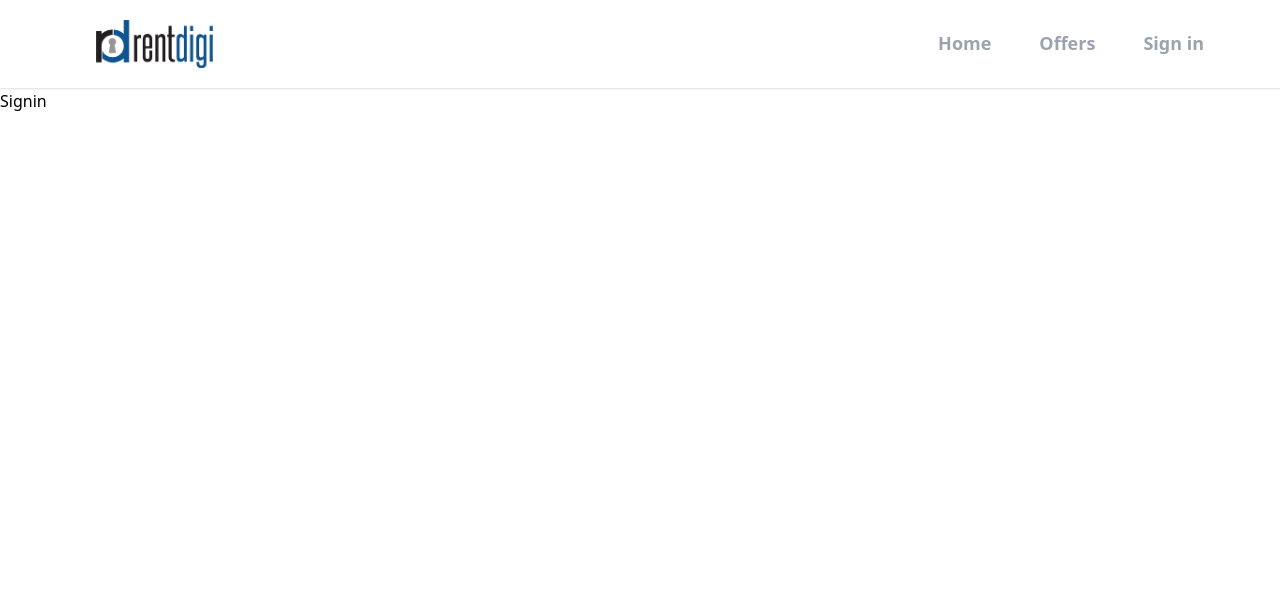
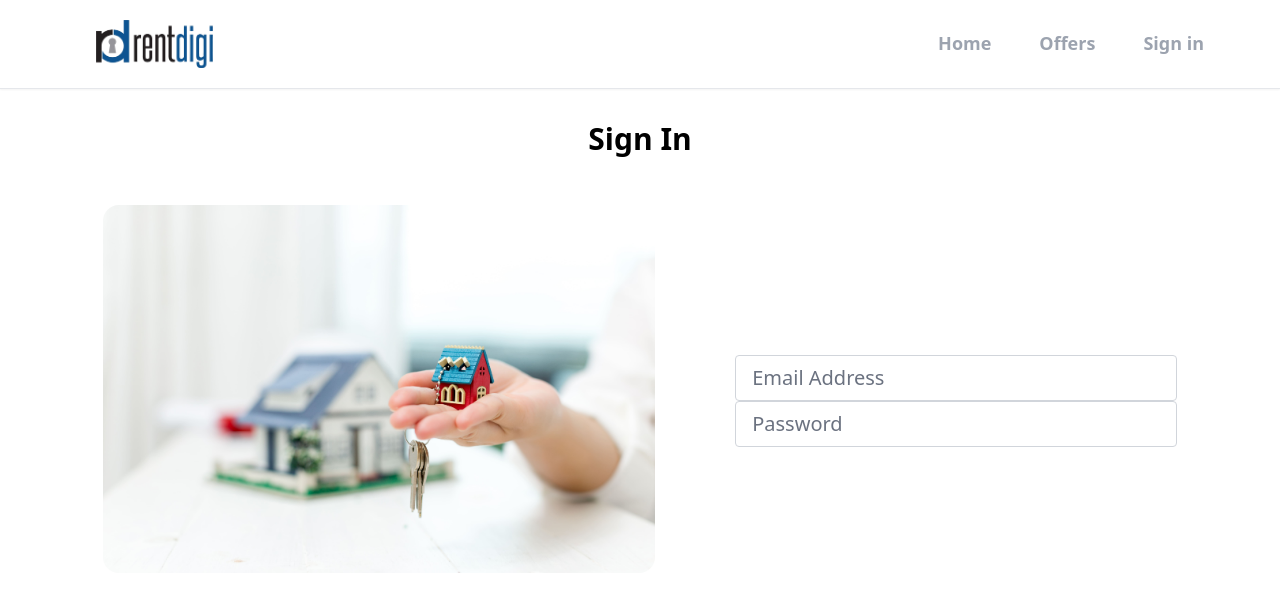
Before and after one commit to lovepreetkaur174/RentSellPlatform-Application, a React (Create React App) app: page /sign-in in a window 1280 px wide. Shown: the top 612 px of the page. Built offline with nearby package versions, Linux system fonts and the light colour scheme.

Commit message:
Added form pluggin from tailwandcss

```diff
--- a/package.json
+++ b/package.json
@@ -38,6 +38,7 @@
     ]
   },
   "devDependencies": {
+    "@tailwindcss/forms": "^0.5.7",
     "tailwindcss": "^3.4.3"
   }
 }
--- a/src/pages/SignIn.jsx
+++ b/src/pages/SignIn.jsx
@@ -1,9 +1,48 @@
-import React from 'react'
+import React, { useState } from 'react'
+import signin from './../Assets/signinbg.jpg'
+export default function SignIn() {
+    const [showPassword,setShowPassword]=useState(false);
+    const [formdata,setFormdata]=useState(
+        {
+            email:"",
+            password:"",
+        }
+    );
+    const {email,password} =formdata;
+   function onchange(e){
+      setFormdata((prevState)=>({
+        ...prevState,
+        [e.target.id]:e.target.value,
 
-export default function SignIn() {
+      }))
+   }
   return (
-    <div>
-      Signin
-    </div>
+    <section >
+        <h1 className='text-3xl text-center mt-8 font-bold'>Sign In</h1>
+        <div className='flex justify-center flex-wrap items-center
+        px-6 py-12 max-w-6xl mx-auto '>
+            <div className='md:w-[65%] lg:w-[50%] mb-12 md:mb-6'>
+                <img className='w-full rounded-2xl' src={signin} alt="" />
+            </div>
+           <div className='w-full md:w-[65%] lg:w-[40%] lg:ml-20 '>
+             <form >
+               <input className='w-full px-4 py-2
+               text-xl text-gray-700 bg-white
+               border-gray-300 rounded transition ease-in-out' type='email' id='email' value={email}
+               onChange={onchange}
+               placeholder='Email Address'
+               />
+               <div>
+               <input className='w-full px-4 py-2
+               text-xl text-gray-700 bg-white
+               border-gray-300 rounded transition ease-in-out' type='password' id='email' value={email}
+               onChange={onchange}
+               placeholder='Password'
+               />
+               </div>
+             </form>
+           </div>
+        </div>
+    </section>
   )
 }
--- a/tailwind.config.js
+++ b/tailwind.config.js
@@ -6,5 +6,7 @@ module.exports = {
   theme: {
     extend: {},
   },
-  plugins: [],
+  plugins: [
+    require('@tailwindcss/forms'),
+  ],
 }
```
Also changed, not shown: 1 other file (tests, documents, lock files or other folders).
